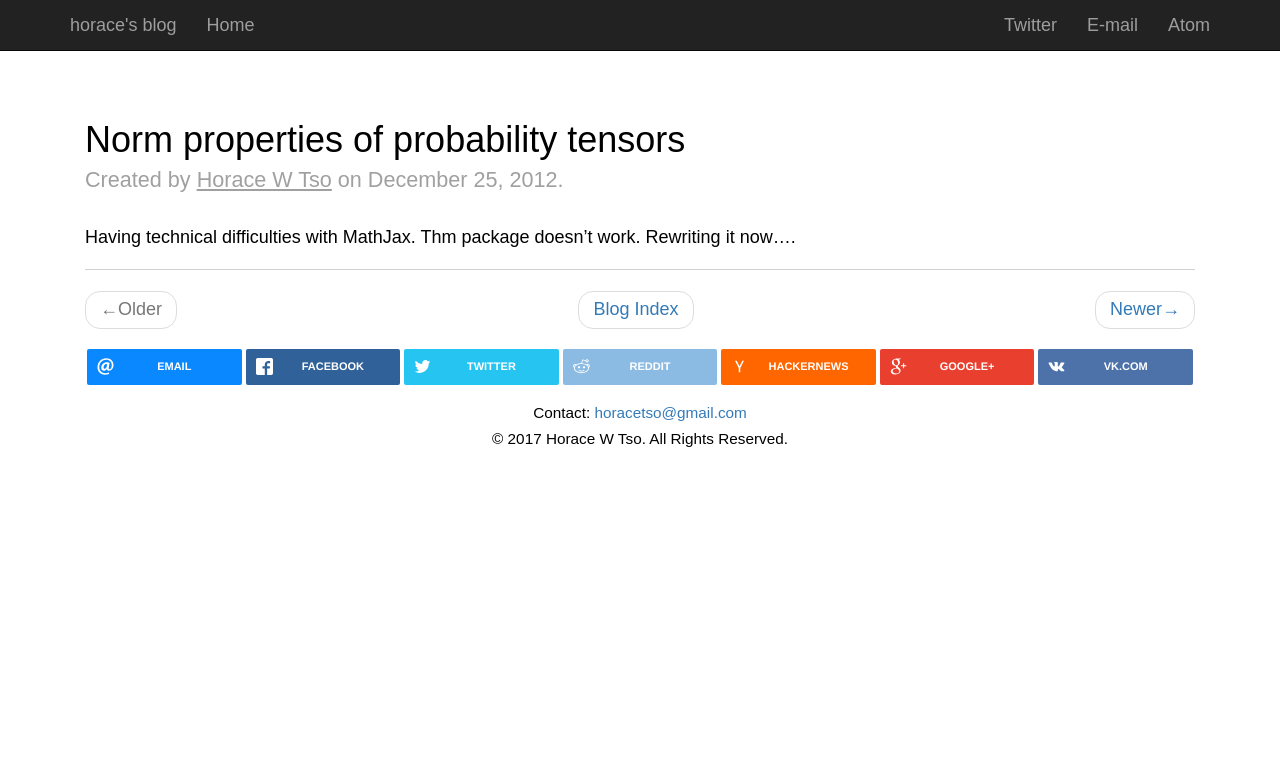
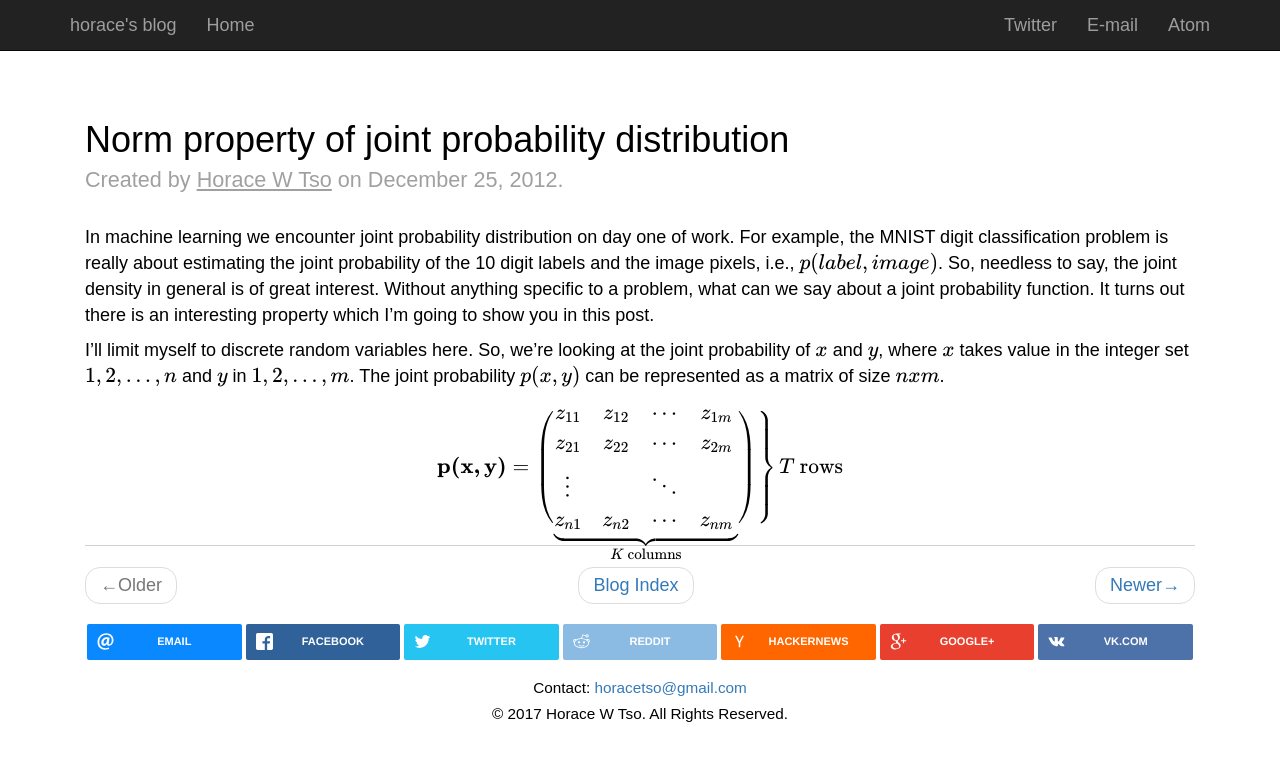
Before and after one commit to htso/htso.github.io, a Jekyll site: the page built from _posts/2013-03-01-prob-norm.markdown, in a window 1280 px wide. Shown: the top 761 px of the page. Built offline with Jekyll 4.4.1, drawn with Linux system fonts in a browser that asks for light colours; nearby versions of some CDN libraries; formulas are drawn with MathJax 3.

Commit message:
2nd vectorization post

```diff
--- a/_posts/2013-03-01-prob-norm.markdown
+++ b/_posts/2013-03-01-prob-norm.markdown
@@ -1,11 +1,26 @@
 ---
 layout: default
-title:  "Norm properties of probability tensors"
+title:  "Norm property of joint probability distribution"
 date:   2012-12-25 01:00:00 -0700
 categories: Probabiliity
 ---
 
 {% include post-title.html %}
 
+In machine learning we encounter joint probability distribution on day one of work. For example, the MNIST digit classification problem is really about estimating the joint probability of the 10 digit labels and the image pixels, i.e., $$p(label, image)$$. So, needless to say, the joint density in general is of great interest. Without anything specific to a problem, what can we say about a joint probability function. It turns out there is an interesting property which I'm going to show you in this post.
 
-Having technical difficulties with MathJax. Thm package doesn't work. Rewriting it now....
+I'll limit myself to discrete random variables here. So, we're looking at the joint probability of $$x$$ and $$y$$, where $$x$$ takes value in the integer set $${1,2,\ldots, n}$$ and $$y$$ in $${1,2,\dots,m}$$. The joint probability $$p(x,y)$$ can be represented as a matrix of size $$n x m$$.
+
+$$\mathbf{p(x,y)} = \left.\left(
+   \vphantom{\begin{array}{c}1\\1\\1\\1\end{array}}
+      \smash{\underbrace{
+         \begin{array}{ccccc}
+           z_{11}& z_{12} &\cdots &z_{1m}\\
+           z_{21}& z_{22} &\cdots &z_{2m}\\
+         \vdots&&\ddots&\\
+           z_{n1}& z_{n2}& \cdots &z_{nm}
+           \end{array}
+            }_{K\text{ columns}}}
+         \right)\right\}
+    \,T\text{ rows}
+$$
```
